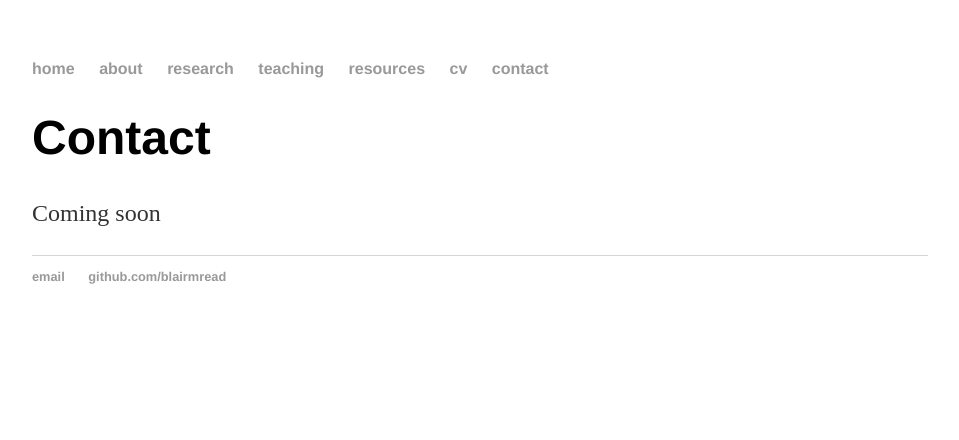
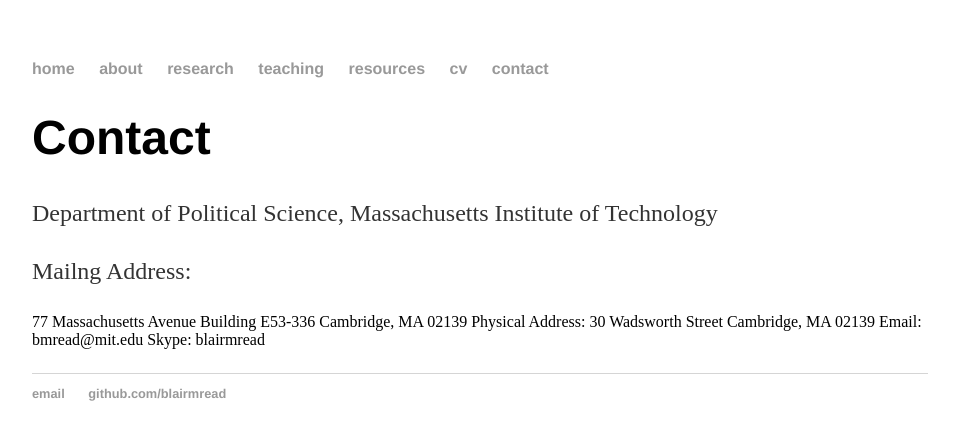
Before and after one commit to blairmread/blairmread.github.io, a Jekyll site: the page built from contact/index.html, in a window 1280 px wide. Shown: the top 440 px of the page, without its empty margins (160-1119 px from the left). Built offline with Jekyll 4.4.1, drawn with Linux system fonts in a browser that asks for light colours.

Commit message:
Update index.html

```diff
--- a/contact/index.html
+++ b/contact/index.html
@@ -4,5 +4,20 @@
 ---
 <div class="blurb">
 	<h1>Contact</h1>
-	<p>Coming soon</a></p>
+	<p>Department of Political Science, Massachusetts Institute of Technology</a></p>
+	<p></a></p>
+
+	<p>Mailng Address:</a></p>
+	<p></a></p>
+
+77 Massachusetts Avenue
+Building E53-336
+Cambridge, MA 02139
+
+Physical Address:
+30 Wadsworth Street
+Cambridge, MA 02139
+
+Email: bmread@mit.edu
+Skype: blairmread</a></p>
 </div><!-- /.blurb -->
```
